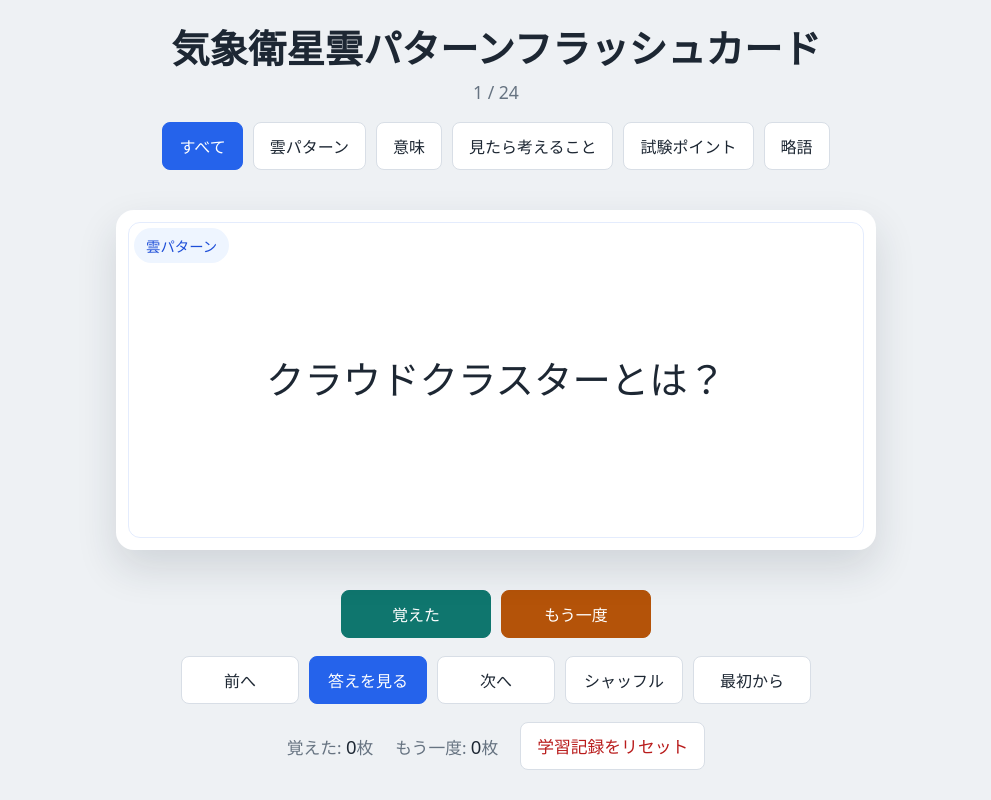
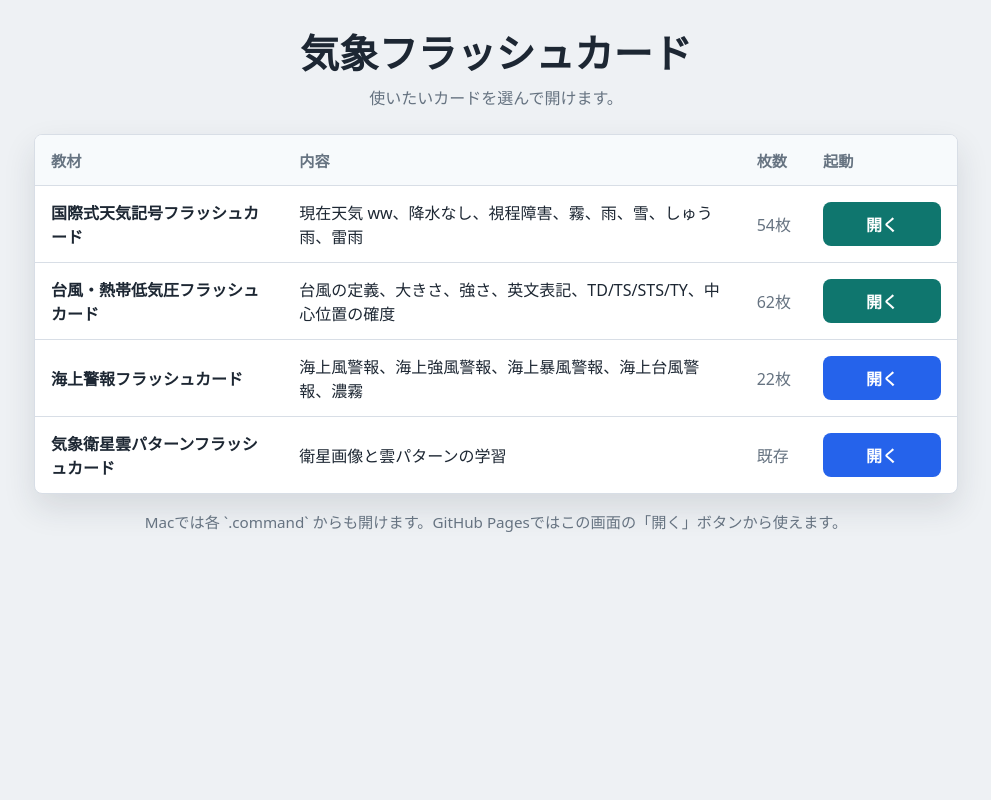
Before and after one commit to kkatsumi1126-source/weather-flashcards, a plain HTML site: page index.html in a window 1280 px wide. Shown: the whole page, without its empty margins (144-1135 px from the left). Drawn offline with Linux system fonts and the light colour scheme.

Commit message:
Update weather flashcards

```diff
--- a/index.html
+++ b/index.html
@@ -3,63 +3,182 @@
 <head>
   <meta charset="UTF-8">
   <meta name="viewport" content="width=device-width, initial-scale=1.0">
-  <title>気象衛星雲パターンフラッシュカード</title>
-  <link rel="stylesheet" href="style.css">
+  <title>気象フラッシュカード</title>
+  <style>
+    :root {
+      --bg: #eef1f4;
+      --panel: #ffffff;
+      --ink: #1d2733;
+      --muted: #667381;
+      --line: #d8dee6;
+      --accent: #0f766e;
+      --accent-dark: #115e59;
+      --blue: #2563eb;
+      --shadow: 0 14px 32px rgba(31, 41, 55, 0.12);
+    }
+
+    * {
+      box-sizing: border-box;
+    }
+
+    body {
+      margin: 0;
+      min-height: 100vh;
+      font-family: system-ui, -apple-system, BlinkMacSystemFont, "Hiragino Sans", "Yu Gothic", sans-serif;
+      color: var(--ink);
+      background: var(--bg);
+    }
+
+    main {
+      width: min(960px, 100%);
+      margin: 0 auto;
+      padding: 28px 18px 36px;
+    }
+
+    header {
+      margin-bottom: 22px;
+      text-align: center;
+    }
+
+    h1 {
+      margin: 0 0 8px;
+      font-size: clamp(1.7rem, 5vw, 2.45rem);
+      line-height: 1.25;
+    }
+
+    p {
+      margin: 0;
+      color: var(--muted);
+      line-height: 1.7;
+    }
+
+    .table-wrap {
+      overflow-x: auto;
+      background: var(--panel);
+      border: 1px solid var(--line);
+      border-radius: 8px;
+      box-shadow: var(--shadow);
+    }
+
+    table {
+      width: 100%;
+      border-collapse: collapse;
+      min-width: 700px;
+    }
+
+    th,
+    td {
+      padding: 14px 16px;
+      border-bottom: 1px solid var(--line);
+      text-align: left;
+      vertical-align: middle;
+    }
+
+    th {
+      background: #f7fafc;
+      color: var(--muted);
+      font-size: 0.95rem;
+      font-weight: 650;
+    }
+
+    tr:last-child td {
+      border-bottom: 0;
+    }
+
+    .title {
+      font-weight: 700;
+    }
+
+    .count {
+      white-space: nowrap;
+      color: var(--muted);
+    }
+
+    .open-link {
+      display: inline-flex;
+      align-items: center;
+      justify-content: center;
+      min-height: 44px;
+      min-width: 118px;
+      border-radius: 8px;
+      color: #ffffff;
+      background: var(--accent);
+      text-decoration: none;
+      font-weight: 650;
+    }
+
+    .open-link:hover {
+      background: var(--accent-dark);
+    }
+
+    .open-link.secondary {
+      background: var(--blue);
+    }
+
+    .note {
+      margin-top: 16px;
+      text-align: center;
+      font-size: 0.95rem;
+    }
+
+    @media (max-width: 760px) {
+      main {
+        padding: 20px 12px 28px;
+      }
+
+      .table-wrap {
+        border-radius: 8px;
+      }
+    }
+  </style>
 </head>
 <body>
-  <main class="app">
-    <header class="app-header">
-      <h1>気象衛星雲パターンフラッシュカード</h1>
-      <p id="progress" class="progress">1 / 24</p>
+  <main>
+    <header>
+      <h1>気象フラッシュカード</h1>
+      <p>使いたいカードを選んで開けます。</p>
     </header>
 
-    <section class="filter-panel" aria-label="カードの種類">
-      <button class="filter-button active" type="button" data-filter="すべて">すべて</button>
-      <button class="filter-button" type="button" data-filter="雲パターン">雲パターン</button>
-      <button class="filter-button" type="button" data-filter="意味">意味</button>
-      <button class="filter-button" type="button" data-filter="見たら考えること">見たら考えること</button>
-      <button class="filter-button" type="button" data-filter="試験ポイント">試験ポイント</button>
-      <button class="filter-button" type="button" data-filter="略語">略語</button>
+    <section class="table-wrap" aria-label="フラッシュカード一覧">
+      <table>
+        <thead>
+          <tr>
+            <th>教材</th>
+            <th>内容</th>
+            <th>枚数</th>
+            <th>起動</th>
+          </tr>
+        </thead>
+        <tbody>
+          <tr>
+            <td class="title">国際式天気記号フラッシュカード</td>
+            <td>現在天気 ww、降水なし、視程障害、霧、雨、雪、しゅう雨、雷雨</td>
+            <td class="count">54枚</td>
+            <td><a class="open-link" href="国際式天気記号フラッシュカード/index.html">開く</a></td>
+          </tr>
+          <tr>
+            <td class="title">台風・熱帯低気圧フラッシュカード</td>
+            <td>台風の定義、大きさ、強さ、英文表記、TD/TS/STS/TY、中心位置の確度</td>
+            <td class="count">62枚</td>
+            <td><a class="open-link" href="台風・熱帯低気圧フラッシュカード/index.html">開く</a></td>
+          </tr>
+          <tr>
+            <td class="title">海上警報フラッシュカード</td>
+            <td>海上風警報、海上強風警報、海上暴風警報、海上台風警報、濃霧</td>
+            <td class="count">22枚</td>
+            <td><a class="open-link secondary" href="海上警報フラッシュカード/index.html">開く</a></td>
+          </tr>
+          <tr>
+            <td class="title">気象衛星雲パターンフラッシュカード</td>
+            <td>衛星画像と雲パターンの学習</td>
+            <td class="count">既存</td>
+            <td><a class="open-link secondary" href="気象衛星雲パターンフラッシュカード/index.html">開く</a></td>
+          </tr>
+        </tbody>
+      </table>
     </section>
 
-    <section class="card-zone">
-      <button id="flashcard" class="flashcard" type="button" aria-label="カードをめくる">
-        <span class="card-inner">
-          <span class="card-face card-front">
-            <span id="categoryLabel" class="category-label">雲パターン</span>
-            <span id="frontText" class="front-text">クラウドクラスターとは？</span>
-          </span>
-          <span id="backArea" class="card-face card-back">
-            <span id="backCategoryLabel" class="category-label answer-label">答え</span>
-            <span id="backText" class="back-text">積乱雲 Cb が集まってできた大きな雲のかたまり</span>
-            <span id="noteText" class="note-text">大雨・雷・激しい対流に注意します。</span>
-          </span>
-        </span>
-      </button>
-    </section>
-
-    <section class="memory-controls" aria-label="学習結果">
-      <button id="rememberedButton" class="memory-button remembered" type="button">覚えた</button>
-      <button id="againButton" class="memory-button again" type="button">もう一度</button>
-    </section>
-
-    <nav class="controls" aria-label="カード操作">
-      <button id="prevButton" type="button">前へ</button>
-      <button id="flipButton" type="button">答えを見る</button>
-      <button id="nextButton" type="button">次へ</button>
-      <button id="shuffleButton" type="button">シャッフル</button>
-      <button id="restartButton" type="button">最初から</button>
-    </nav>
-
-    <footer class="stats-panel">
-      <div class="stats">
-        <span>覚えた: <strong id="rememberedCount">0</strong>枚</span>
-        <span>もう一度: <strong id="againCount">0</strong>枚</span>
-      </div>
-      <button id="resetButton" class="reset-button" type="button">学習記録をリセット</button>
-    </footer>
+    <p class="note">Macでは各 `.command` からも開けます。GitHub Pagesではこの画面の「開く」ボタンから使えます。</p>
   </main>
-
-  <script src="script.js"></script>
 </body>
 </html>
```
